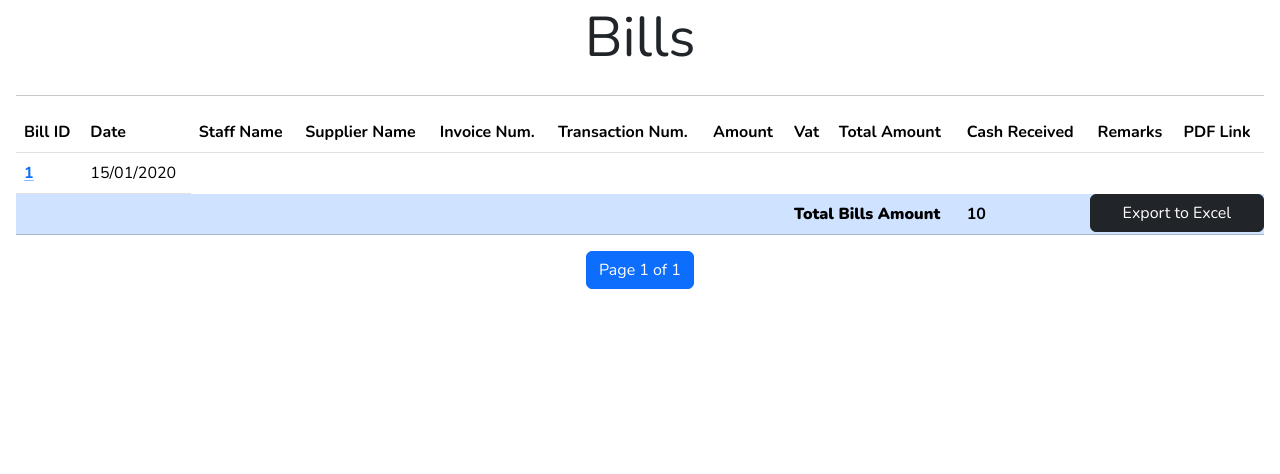
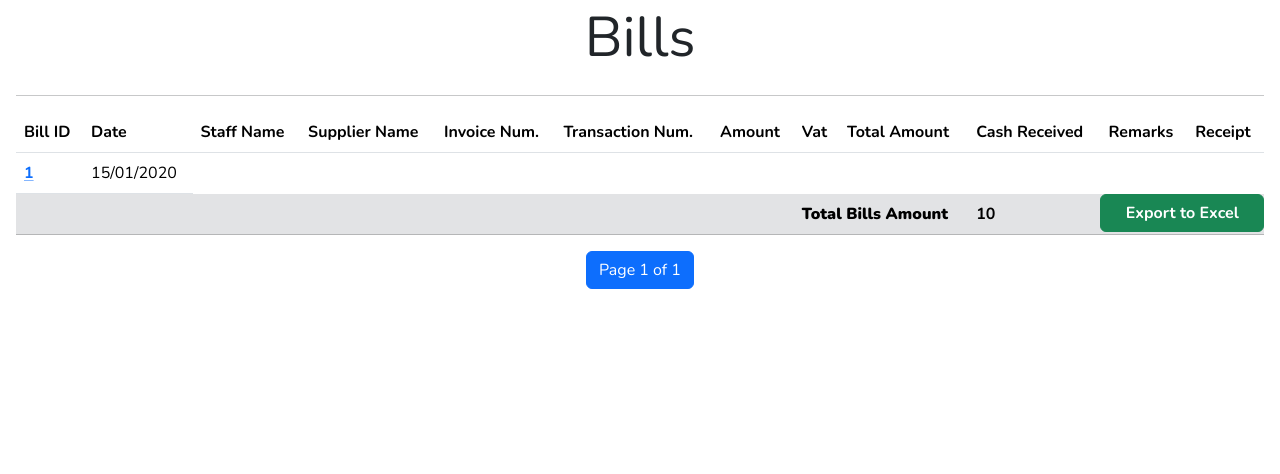
Before and after one commit to AymanKastaliBE/robots_api, a Django app: template templates/ata_api/bills.html in a window 1280 px wide. Shown: the part 116-590 px from the top of the page. Run offline with Django 4.2, Linux system fonts and the light colour scheme; the template is opened without the code that fills it: most values are stand-ins (such as "Sample title", 1, 10 or a date in 2020); some libraries are stand-ins or nearby versions.

Commit message:
styling table

```diff
--- a/templates/ata_api/bill_detail.html
+++ b/templates/ata_api/bill_detail.html
@@ -67,11 +67,11 @@
                     </li>
                     {% if bill.scanned_pdf %}
                         <li class="list-group-item">
-                            <span>PDF Link:</span> <a class="link-offset-1 link-underline link-underline-opacity-50" href="{{bill.scanned_pdf.url}}">Scanned PDF Link</a>
+                            <span>Receipt:</span> <a class="link-offset-1 link-underline link-underline-opacity-50 fw-bold" href="{{bill.scanned_pdf.url}}">PDF Link</a>
                         </li>
                         {% else %}
                         <li class="list-group-item">
-                            <span class="text-danger">No PDF</span>
+                            <span>Receipt: <b class="text-danger">No PDF</b></span>
                         </li>
                     {% endif %}
                 </ul>
--- a/templates/ata_api/bills.html
+++ b/templates/ata_api/bills.html
@@ -54,7 +54,7 @@
                 <th scope="col">Total Amount</th>
                 <th scope="col">Cash Received</th>
                 <th scope="col">Remarks</th>
-                <th scope="col">PDF Link</th>
+                <th scope="col">Receipt</th>
               </tr>
             </thead>
             <tbody>
@@ -78,11 +78,11 @@
                             <td class="fw-bold">{{bill.remark}}</td>
                             {% if bill.scanned_pdf %}
                             <td>
-                                <a target="_blank" class="link-offset-1 link-underline link-underline-opacity-50" href="{{bill.scanned_pdf.url}}">View PDF</a>
+                                <a target="_blank" class="link-offset-1 link-underline link-underline-opacity-50 fw-bold" href="{{bill.scanned_pdf.url}}">PDF Link</a>
                             </td>
                             {% else %}
                             <td>
-                                <span class="text-danger">
+                                <span class="text-danger fw-bold">
                                     No PDF
                                 </span>
                             </td>
@@ -101,7 +101,7 @@
                         {% endif %}
                     </tr>
                     {% endfor %}
-                    <tr class="table-primary">
+                    <tr class="table-secondary">
                         <th scope="row"></th>
                         <td></td>
                         <td></td>
@@ -111,7 +111,7 @@
                         <td></td>
                         <td colspan="2" class="fw-bold"><b>Total Bills Amount</b></td>
                         <td><b>{{bills|calculate_filtered_amount_vat}}</b></td>
-                        <td colspan="2" class="p-0"><a class="btn btn-dark col-12" href="{% url 'ata_api:bill_export_to_excel_view' %}?{{ request.GET.urlencode }}">Export to Excel</a></td>
+                        <td colspan="2" class="p-0"><a class="btn btn-success col-12 fw-bold" href="{% url 'ata_api:bill_export_to_excel_view' %}?{{ request.GET.urlencode }}">Export to Excel</a></td>
                     </tr>
                 </tbody>
           </table>
```
Also changed, not shown: 1 other file.
